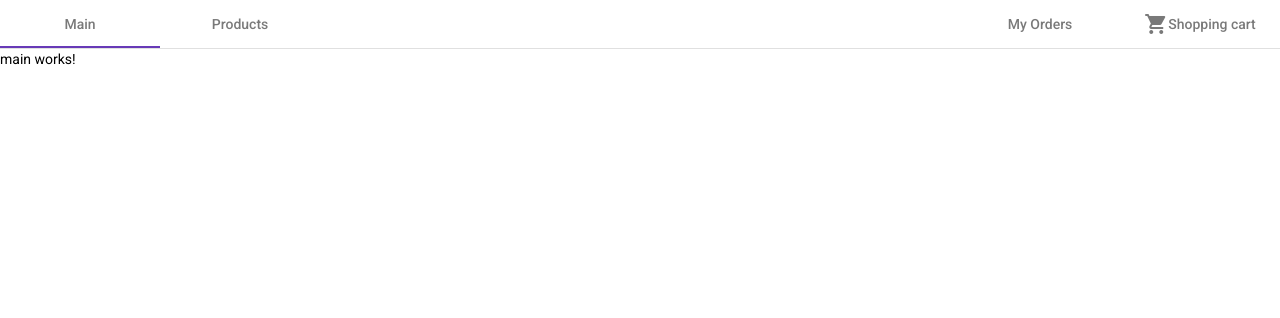
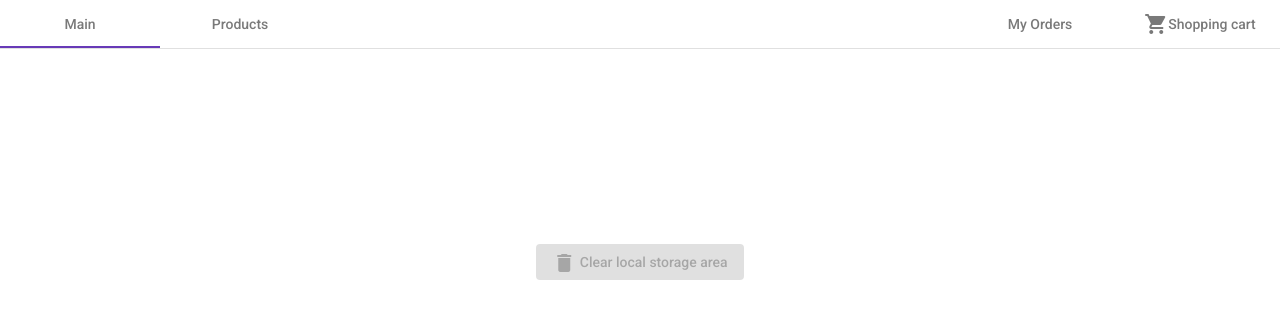
Before and after one commit to JormaStenman/ng-online-store, an Angular app: page /main in a window 1280 px wide. Shown: the top 318 px of the page. Built offline with nearby package versions, Linux system fonts and the light colour scheme.

Commit message:
add storage clear button

```diff
--- a/src/app/cart.service.ts
+++ b/src/app/cart.service.ts
@@ -12,6 +12,14 @@ function loadCart(): any {
 
 function saveCart(cart: any): void {
   storage.setItem(key, JSON.stringify(cart));
+}
+
+function clearCart(): void {
+  storage.removeItem(key);
+}
+
+function hasStorage(): boolean {
+  return storage.getItem(key) !== null;
 }
 
 @Injectable({
@@ -74,4 +82,11 @@ export class CartService {
     this.cartSubject.emit({...cart});
   }
 
+  clearCart(): void {
+    clearCart();
+  }
+
+  hasStorage(): boolean {
+    return hasStorage();
+  }
 }
--- a/src/app/components/main/main.component.html
+++ b/src/app/components/main/main.component.html
@@ -1 +1,16 @@
-<p>main works!</p>
+<mat-grid-list cols="3">
+  <mat-grid-tile></mat-grid-tile>
+  <mat-grid-tile>
+    <button
+      mat-raised-button
+      color="warn"
+      (click)="clearStorage()"
+      [disabled]="disabled()"
+      matTooltip="Clear this application's local & session storage areas."
+    >
+      <mat-icon>delete</mat-icon>
+      Clear local storage area
+    </button>
+  </mat-grid-tile>
+  <mat-grid-tile></mat-grid-tile>
+</mat-grid-list>
--- a/src/app/components/main/main.component.ts
+++ b/src/app/components/main/main.component.ts
@@ -1,15 +1,29 @@
-import { Component, OnInit } from '@angular/core';
+import {Component} from '@angular/core';
+import {OrderService} from '../../order.service';
+import {StoreService} from '../../store.service';
+import {CartService} from '../../cart.service';
 
 @Component({
   selector: 'app-main',
   templateUrl: './main.component.html',
   styleUrls: ['./main.component.css']
 })
-export class MainComponent implements OnInit {
+export class MainComponent {
 
-  constructor() { }
-
-  ngOnInit(): void {
+  constructor(
+    private orderService: OrderService,
+    private storeService: StoreService,
+    private cartService: CartService,
+  ) {
   }
 
+  clearStorage(): void {
+    this.orderService.clearOrders();
+    this.storeService.clearProducts();
+    this.cartService.clearCart();
+  }
+
+  disabled(): boolean {
+    return !this.orderService.hasStorage() && !this.storeService.hasStorage() && !this.cartService.hasStorage();
+  }
 }
--- a/src/app/order.service.ts
+++ b/src/app/order.service.ts
@@ -15,6 +15,15 @@ function loadOrders(): Array<Order> {
 function storeOrders(orders: Array<Order>): void {
   storage.setItem(key, JSON.stringify(orders));
 }
+
+function clearOrders(): void {
+  storage.removeItem(key);
+}
+
+function hasStorage(): boolean {
+  return storage.getItem(key) !== null;
+}
+
 
 @Injectable({
   providedIn: 'root'
@@ -64,4 +73,12 @@ export class OrderService {
       storeOrders(orders);
     }
   }
+
+  clearOrders(): void {
+    clearOrders();
+  }
+
+  hasStorage(): boolean {
+    return hasStorage();
+  }
 }
--- a/src/app/store.service.ts
+++ b/src/app/store.service.ts
@@ -27,6 +27,14 @@ function loadProducts(): Array<Product> {
 
 function storeProducts(products: Array<Product>): void {
   storage.setItem(key, JSON.stringify(products));
+}
+
+function clearProducts(): void {
+  storage.removeItem(key);
+}
+
+function hasStorage(): boolean {
+  return storage.getItem(key) !== null;
 }
 
 @Injectable({
@@ -67,4 +75,12 @@ export class StoreService {
       storeProducts(allProducts);
     }
   }
+
+  clearProducts(): void {
+    clearProducts();
+  }
+
+  hasStorage(): boolean {
+    return hasStorage();
+  }
 }
```
